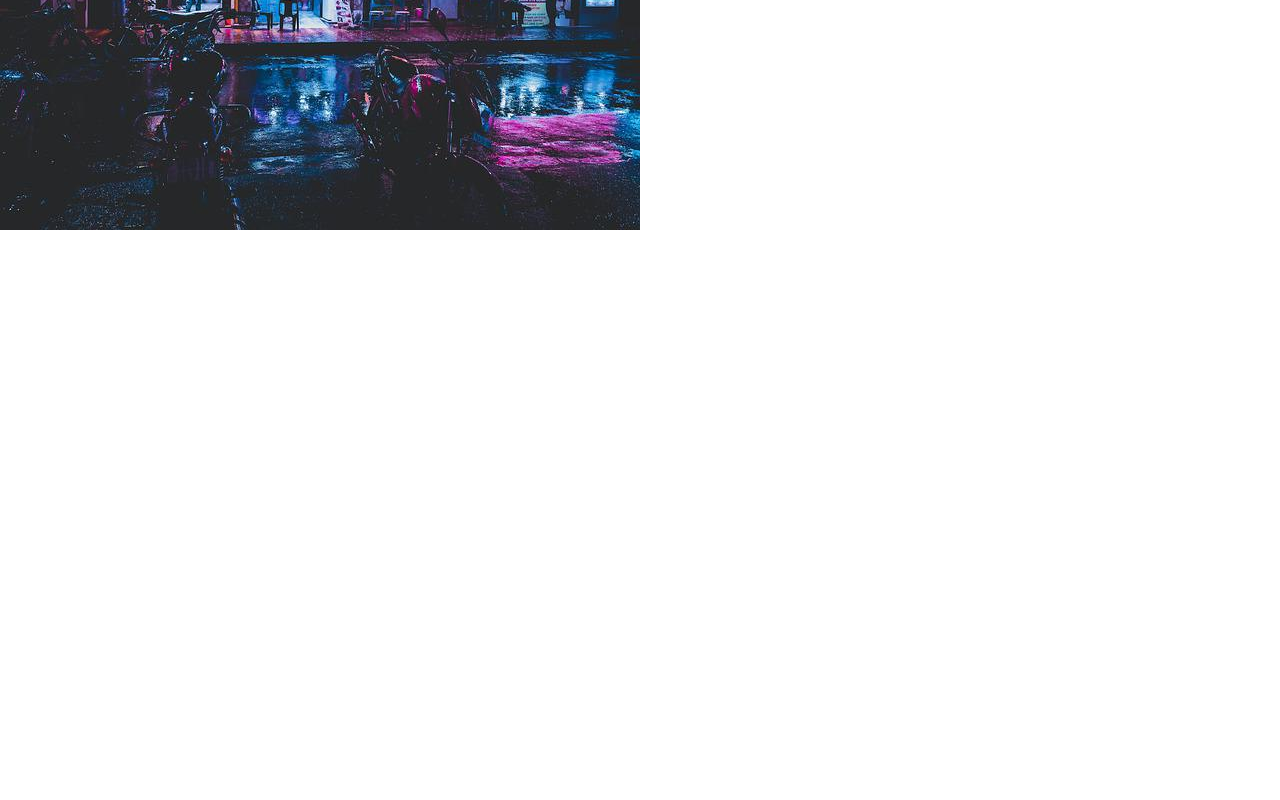
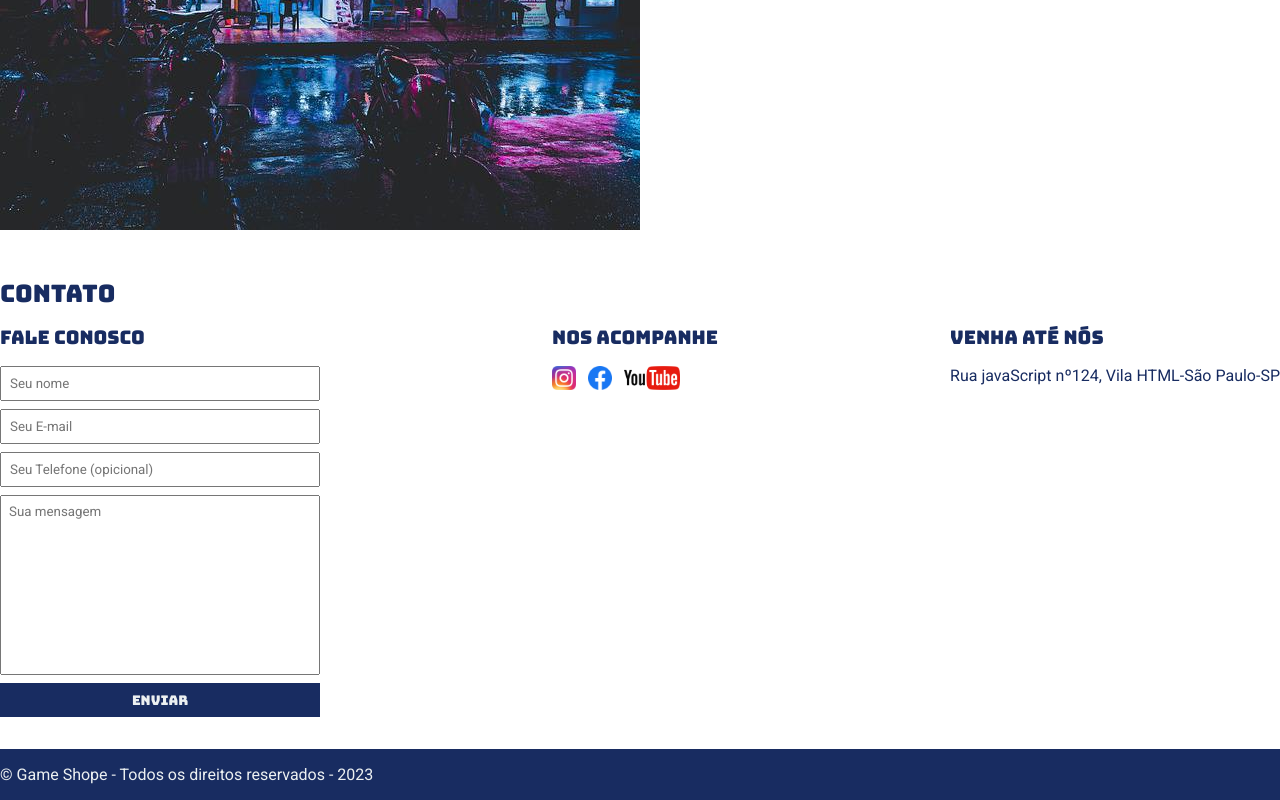
Before and after one commit to joseneisantana/Loja-petShop, a plain HTML site: page index.html in a window 1280 px wide. Shown: the part 349-1149 px from the top of the page. Before the commit the page ends 800 px from the top, so only its background shows below. Drawn offline with Linux system fonts and the light colour scheme.

Commit message:
Final do projeto01

```diff
--- a/index.html
+++ b/index.html
@@ -18,17 +18,17 @@
         <nav>
          <ul>
              <li>
-                 <a href="#">Sobre a loja</a>
+                 <a href="#about">Sobre a loja</a>
              </li>
              <li>
-                 <a href="#">Contato</a>
+                 <a href="#contact">Contato</a>
              </li>
 
          </ul>
         </nav>
       </div>
     </header>
-    <section>
+    <section id="about">
         <div class="container">
         <img class="store-front" src="./images/loja.jpg" alt="Fachada Game Shop"/>
         <div>
@@ -47,7 +47,49 @@
         </div>
 
     </div>
-
-    </section>
+   </section>
+   <section id="contact">
+    <div class="container">
+        <h2>Contato</h2>
+        <div class="contact-methods">
+            <div>
+                <h3>Fale conosco</h3>
+                <form action="">
+                    <input type="text" placeholder="Seu nome" required/>
+                    <input type="email" placeholder="Seu E-mail "required/>
+                    <input type="tel" placeholder="Seu Telefone (opicional)"/>
+                    <textarea placeholder="Sua mensagem" required></textarea>
+                    <button type="submit">Enviar</button>
+                </form>
+            </div>
+            <div>
+                <h3>Nos acompanhe</h3>
+                <ul class="social-links  ">
+                    <li>
+                        <a href="#" title="Siganos no Instagran">
+                            <img src="./images/instagram.png" alt="logo do instagram"></a>
+                    </li>
+                    <li>
+                        <a href="#" title="Siganos no facebook">
+                            <img src="./images/facebook.png" alt="logo do facebook"></a>
+                    </li>
+                    <li>
+                        <a href="#" title="Visite nosso canal no youtube">
+                            <img src="./images/youtube.png" alt="logo do youtube"></a>
+                    </li>
+                </ul>
+            </div>
+            <div>
+                <h3>Venha até nós </h3>
+                <p>Rua javaScript nº124, Vila HTML-São Paulo-SP</p>
+            </div>
+        </div>
+    </div>
+   </section>
+    <footer>
+        <div class="container">
+            <p>&copy; Game Shope - Todos os direitos reservados - 2023 </p>
+        </div>
+    </footer>
 </body>
 </html>
--- a/main.css
+++ b/main.css
@@ -5,10 +5,14 @@
 
 }
 header,
-section h2{
-    font-family: 'Bungee', cursive
+section h2,
+section h3,
+form button{
+    font-family: 'Bungee', cursive;
+    font-weight: normal;
+
 }
-body{
+body, input, textarea{
     font-family: 'Roboto', sans-serif;
 }
 
@@ -18,10 +22,7 @@ header{
     color: #ecf0f1;
 
 }
-header h1,
-section h2{
- font-weight: normal;
-}
+
 
 header nav li{
     display: inline;
@@ -78,3 +79,64 @@ section p{
 .store-front{
     margin-right: 32px;
 }
+ .social-links img{
+    height: 24px;
+
+ }
+ .social-links li{
+    display: inline;
+    margin-right: 8px;
+
+ }
+ .social-links li a{
+    text-decoration: none;
+ }
+
+ #contact .container{
+    display: block;
+ }
+ .contact-methods{
+    display: flex;
+    justify-content: space-between;
+ }
+
+ form input,
+ form textarea,
+ form button{
+    display: block;
+    width: 320px;
+    margin-bottom: 8px;
+    padding: 8px;
+ }
+
+ form textarea{
+    resize: none;
+    height: 180px;
+
+ }
+
+section h3 {
+    margin-bottom:16px ;
+}
+
+form button{
+    background-color:#182c61 ;
+    color: #ecf0f1;
+    border: none;
+    cursor: pointer;
+
+
+}
+form button:hover{
+    background-color:#314e9e ;
+}
+
+input:focus, textarea:focus{
+    outline-color: #182c61 ;
+}
+
+footer{
+    background-color: #182c61;
+    color: #ecf0f1;
+    padding: 16px 0;
+}
```
